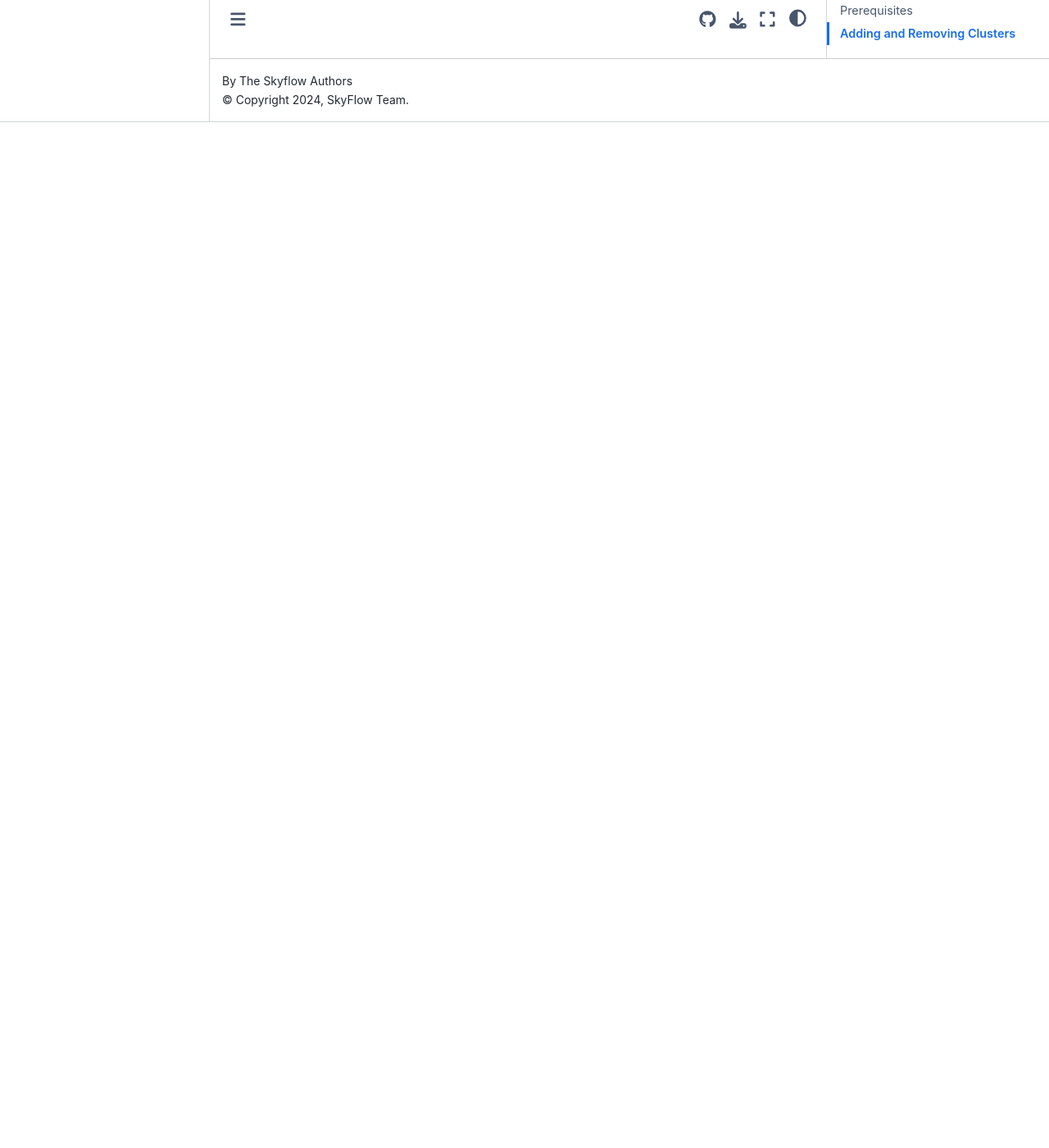
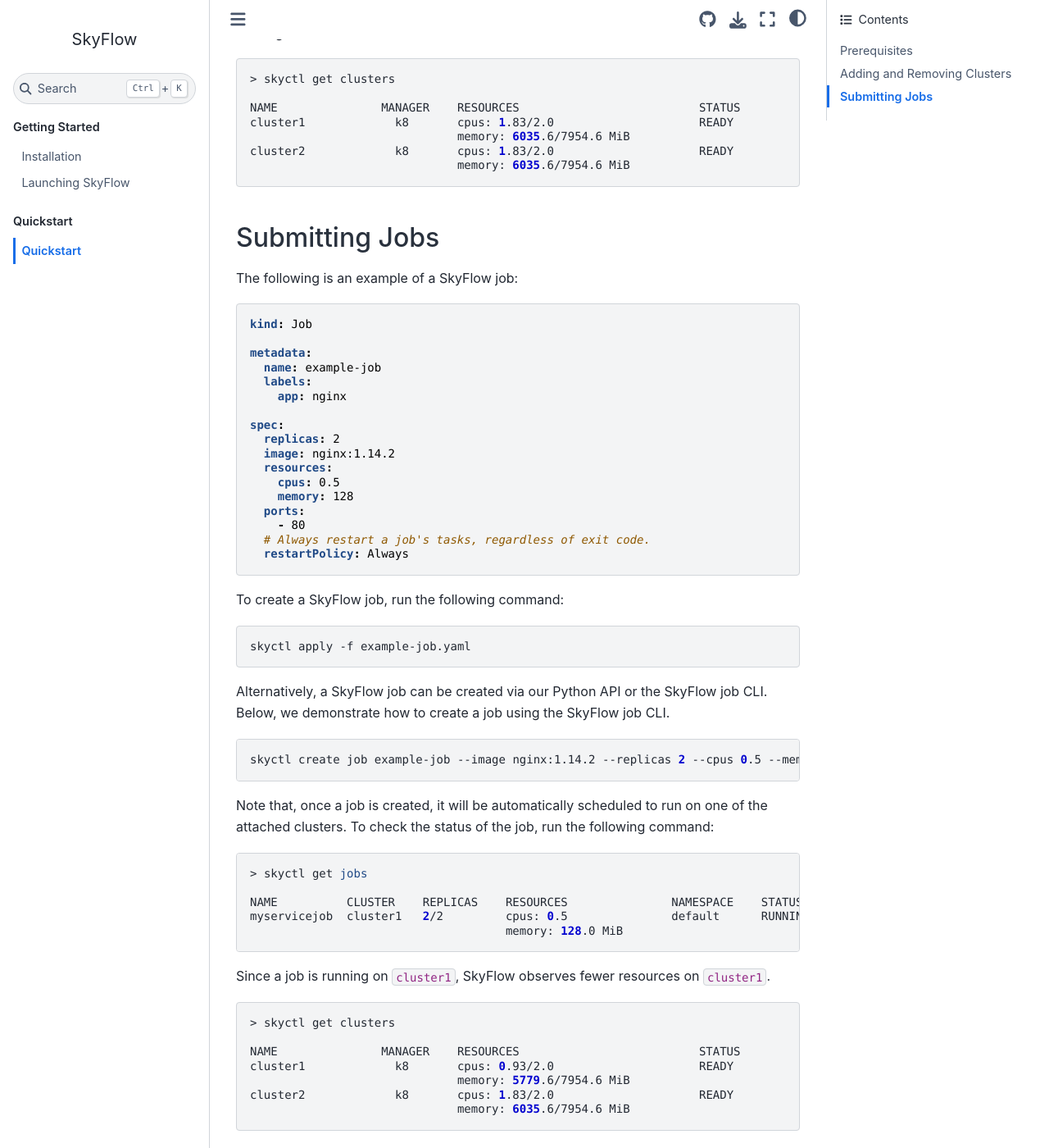
Before and after one commit to sky-shift/skyshift, a Sphinx documentation site: the page built from docs/source/quickstart/quickstart.rst, in a window 1280 px wide and 1400 px high, scrolled down 1251 px. Shown: the whole window at 82% size. Built offline with Sphinx 7.4.7 and the Sphinx Book theme 1.1.4, drawn with Linux system fonts in a browser that asks for light colours; some of the changed text lies outside the part shown.

Commit message:
Add quickstart documentation

```diff
--- a/docs/source/getting_started/setup.rst
+++ b/docs/source/getting_started/setup.rst
@@ -8,6 +8,7 @@
 - API Server - Proccesses user and controller requests. Relies on FastAPI and ETCD.
 - Controller Manager - Manages different controllers, which monitor and update SkyFlow state.
 
+More information can be found under SkyFlow's architecture.
 
 To launch the API server, run:
 
@@ -18,7 +19,7 @@
     nohup python api_server/lauch_server.py > /dev/null 2>&1 &
 
 .. note::
-    While we automatically install ETCD for users, it might not work for all users, so we recommend `installing ETCD manually <https://etcd.io/docs/v3.4/install/>`_.
+    While SkyFlow automatically installs ETCD for users, it might not work for all users, so `installing ETCD manually <https://etcd.io/docs/v3.4/install/>`_ might be neccessary.
 
 To launch the controller manager, run:
 
--- a/docs/source/index.rst
+++ b/docs/source/index.rst
@@ -8,7 +8,7 @@
 
 SkyFlow is a general-purpose container orchestration platform to deploy workloads *anywhere* - on any cloud provider, private cluster, or the edge. The vision of Skyflow is to complete the final layer of distributed computing - *automatically* managing the lifecycle of deployments, batch jobs, and services across multiple clusters.
 
-SkyFlow abstracts many clusters into one super cluster. SkyFlow presents a thin layer on top of existing cluster managers, such as Kubernetes, Slurm, and other SkyFlows, which presents infinite scalability. SkyFlow accomplishes this with a unified job and service abstraction.
+SkyFlow abstracts many clusters into one large cluster. SkyFlow presents a thin layer on top of existing cluster managers, such as Kubernetes, Slurm, and other SkyFlows, which presents infinite scalability. SkyFlow accomplishes this with a unified job and service abstraction.
 
 SkyFlow can flexibly breathe in and out resources as needed. SkyFlow can provision clusters on any cloud provider, and can be attached to any existing cluster with minimal administrator permissions. SkyFlow is designed to be lightweight and simple to install.
 
--- a/docs/source/quickstart/quickstart.rst
+++ b/docs/source/quickstart/quickstart.rst
@@ -30,23 +29,103 @@
   kind create cluster --name cluster$i
   done
 
-Add the clusters to SkyFlow.
+Attach provisioned clusters to SkyFlow.
 
 .. code-block:: shell
 
   for i in {1..3};
   do
-  skyctl create cluster --name cluster$i --attached
+  skyctl create cluster cluster$i --attached
   done
 
-Check the status of existing clusters in SkyFlow.
+Check the status of existing clusters.
 
 .. code-block:: shell
 
+    > skyctl get clusters
+
     NAME               MANAGER    RESOURCES                          STATUS
     cluster1             k8       cpus: 1.83/2.0                     READY
-                                memory: 6035.6/7954.6 MiB
+                                  memory: 6035.6/7954.6 MiB
     cluster2             k8       cpus: 1.83/2.0                     READY
-                                memory: 6035.6/7954.6 MiB
+                                  memory: 6035.6/7954.6 MiB
     cluster3             k8       cpus: 1.83/2.0                     READY
-                                memory: 6035.6/7954.6 MiB
+                                  memory: 6035.6/7954.6 MiB
+
+Detach a cluster from SkyFlow.
+
+.. code-block:: shell
+
+  skyctl delete cluster cluster3
+
+Check the status of remaining clusters. Note that cluster3 is no longer listed, but is still running.
+
+.. code-block:: shell
+
+    > skyctl get clusters
+
+    NAME               MANAGER    RESOURCES                          STATUS
+    cluster1             k8       cpus: 1.83/2.0                     READY
+                                  memory: 6035.6/7954.6 MiB
+    cluster2             k8       cpus: 1.83/2.0                     READY
+                                  memory: 6035.6/7954.6 MiB
+
+Submitting Jobs
++++++++++++++++++++++++++++++++
+
+The following is an example of a SkyFlow job:
+
+.. code-block:: yaml
+
+  kind: Job
+
+  metadata:
+    name: example-job
+    labels:
+      app: nginx
+
+  spec:
+    replicas: 2
+    image: nginx:1.14.2
+    resources:
+      cpus: 0.5
+      memory: 128
+    ports:
+      - 80
+    # Always restart a job's tasks, regardless of exit code.
+    restartPolicy: Always
+
+To create a SkyFlow job, run the following command:
+
+.. code-block:: shell
+
+    skyctl apply -f example-job.yaml
+
+Alternatively, a SkyFlow job can be created via our Python API or the SkyFlow job CLI. Below, we demonstrate how to create a job using the SkyFlow job CLI.
+
+.. code-block:: shell
+
+    skyctl create job example-job --image nginx:1.14.2 --replicas 2 --cpus 0.5 --memory 128 --port 80 --labels app nginx
+
+
+Note that, once a job is created, it will be automatically scheduled to run on one of the attached clusters. To check the status of the job, run the following command:
+
+.. code-block:: shell
+
+    > skyctl get jobs
+
+    NAME          CLUSTER    REPLICAS    RESOURCES               NAMESPACE    STATUS
+    myservicejob  cluster1   2/2         cpus: 0.5               default      RUNNING
+                                         memory: 128.0 MiB
+
+Since a job is running on ``cluster1``, SkyFlow observes fewer resources on ``cluster1``.
+
+.. code-block:: shell
+
+    > skyctl get clusters
+
+    NAME               MANAGER    RESOURCES                          STATUS
+    cluster1             k8       cpus: 0.93/2.0                     READY
+                                  memory: 5779.6/7954.6 MiB
+    cluster2             k8       cpus: 1.83/2.0                     READY
+                                  memory: 6035.6/7954.6 MiB
```
Also changed, not shown: other parts of docs/source/getting_started/setup.rst (+1 -1 lines), other parts of docs/source/quickstart/quickstart.rst (+4 -5 lines).
